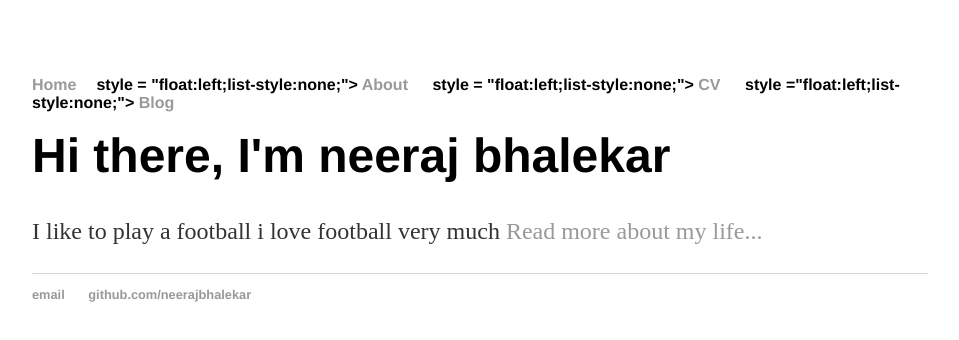
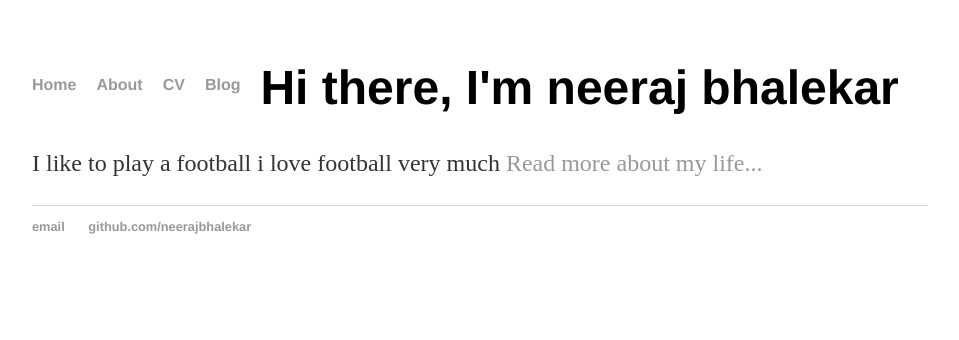
Before and after one commit to neerajbhalekar/neerajbhalekar.github.io, a plain HTML site: page index.html in a window 1280 px wide. Shown: the whole page, without its empty margins (160-1119 px from the left). Drawn offline with Linux system fonts and the light colour scheme; files that its build step writes are made by us from their sources.

Commit message:
just li style fix

```diff
--- a/index.html
+++ b/index.html
@@ -10,9 +10,9 @@
 		<nav>
     		<ul>
         		<li style = "float:left;list-style:none;"> <a href="/">Home</a></li>
-	        	<li>style = "float:left;list-style:none;"> <a href="/about">About</a></li>
-        		<li>style = "float:left;list-style:none;"> <a href="/cv">CV</a></li>
-        		<li>style ="float:left;list-style:none;">  <a href="/blog">Blog</a></li>
+	        	<li style = "float:left;list-style:none;"> <a href="/about">About</a></li>
+        		<li style = "float:left;list-style:none;"> <a href="/cv">CV</a></li>
+        		<li style ="float:left;list-style:none;">  <a href="/blog">Blog</a></li>
     		</ul>
 		</nav>
 		<div class="container">
```
